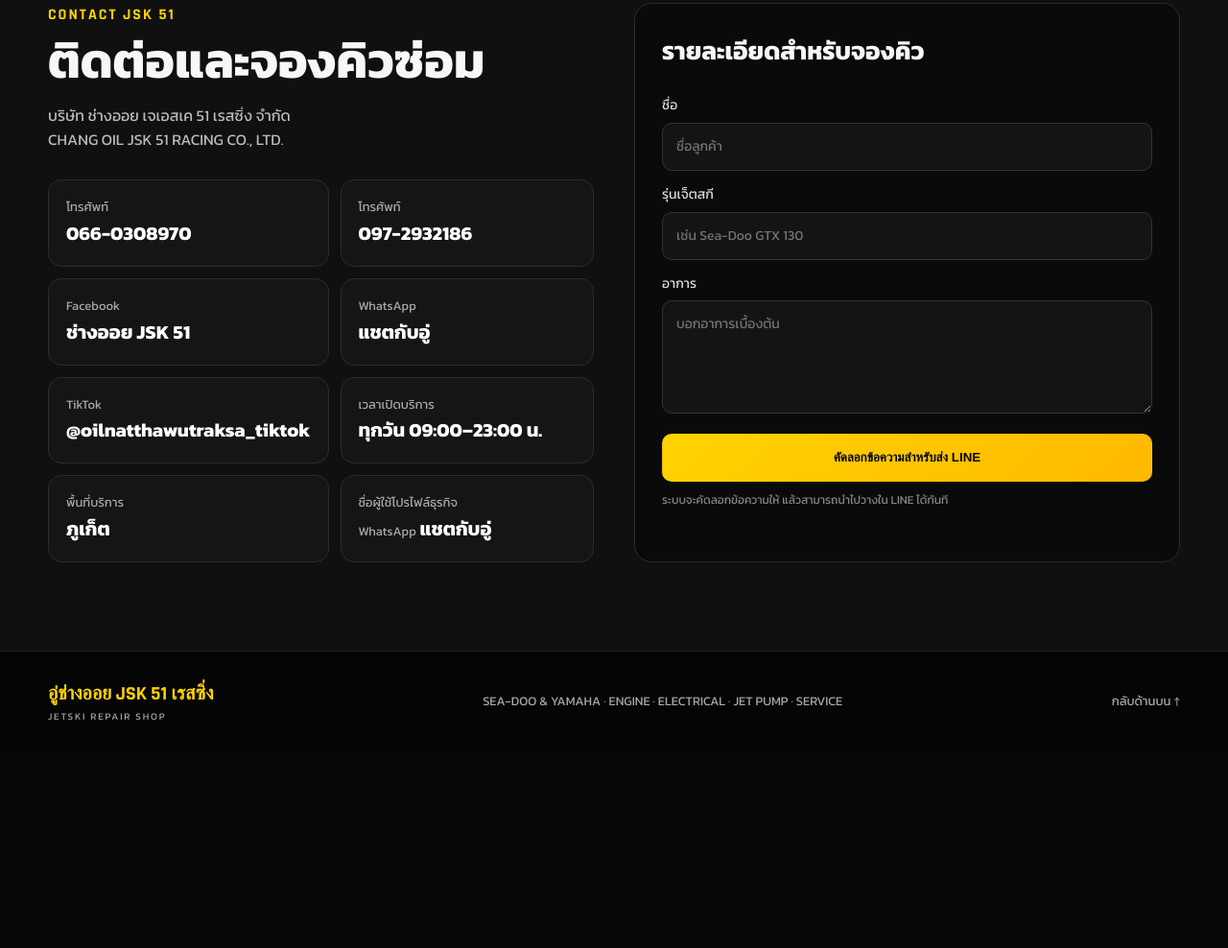
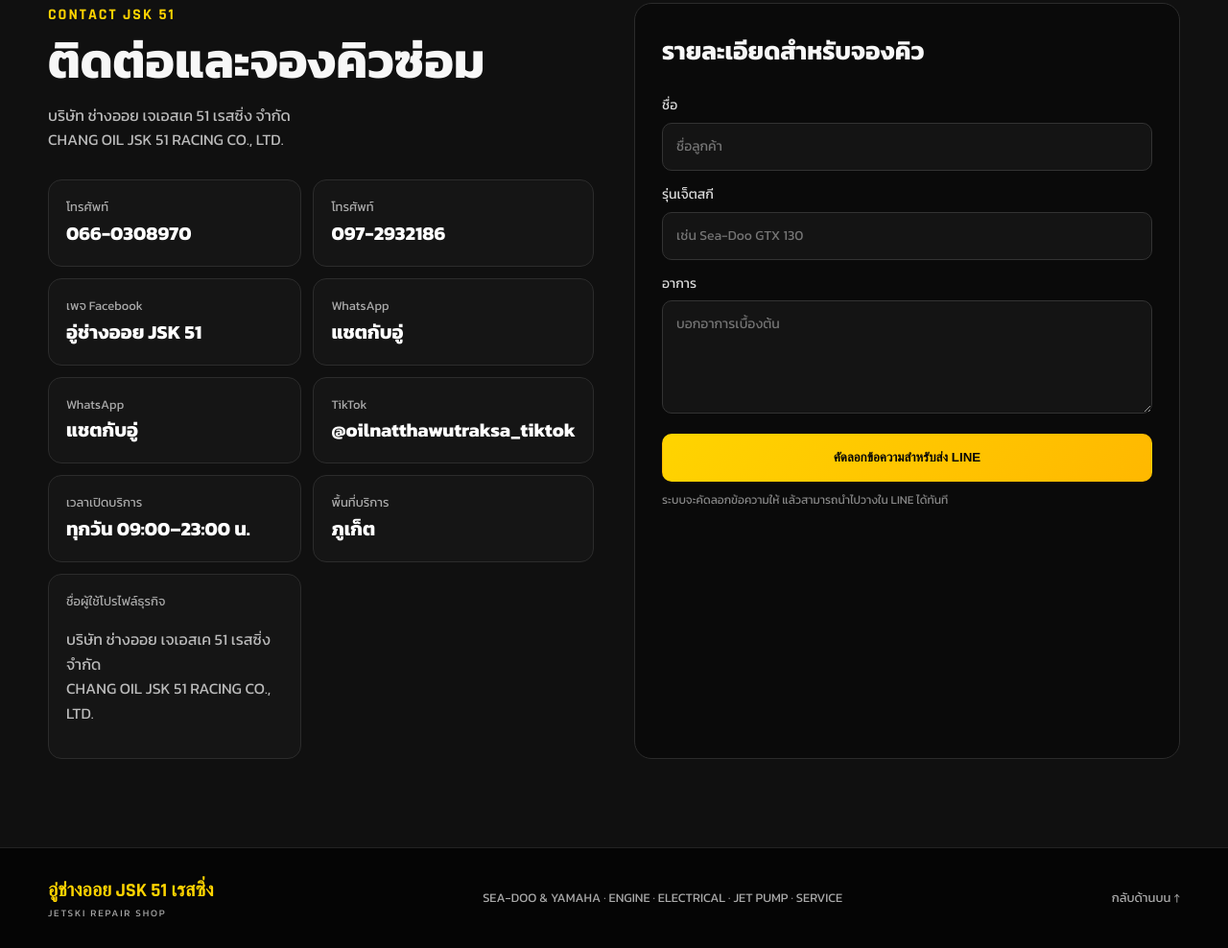
Before and after one commit to rodmayonly-web/-JSK51-OIL-JETSKI, a plain HTML site: page index.html in a window 1280 px wide. Shown: the part 6430-7418 px from the top of the page at 96% size. Before the commit the page ends 7213 px from the top, so only its background shows below. Drawn offline with Linux system fonts and the light colour scheme.

Commit message:
Update index.html

```diff
--- a/index.html
+++ b/index.html
@@ -154,9 +154,19 @@
     <strong>097-2932186</strong>
   </a>
 
-  <a href="https://facebook.com/nattwut.raksa" target="_blank">
-    <span>Facebook</span>
-    <strong>ช่างออย JSK 51</strong>
+  <a href="https://www.facebook.com/share/1APEA1jg39/?mibextid=wwXIfr"
+
+   target="_blank" rel="noopener">
+
+  <span>เพจ Facebook</span>
+
+  <strong>อู่ช่างออย JSK 51</strong>
+
+</a>
+<a href="https://wa.me/message/C3WTJVL462GDN1" target="_blank" rel="noopener">
+  <span>WhatsApp</span>
+  <strong>แชตกับอู่</strong>
+</a>
   </a>
 
 <a href="https://wa.me/message/C3WTJVL462GDN1" target="_blank" rel="noopener">
@@ -180,11 +190,10 @@
 
   <div>
     <span>ชื่อผู้ใช้โปรไฟล์ธุรกิจ</span>
-    <a href="https://wa.me/message/C3WTJVL462GDN1" target="_blank" rel="noopener">
-
-  <span>WhatsApp</span>
-
-  <strong>แชตกับอู่</strong>
+    <p class="contact-lead">
+  บริษัท ช่างออย เจเอสเค 51 เรสซิ่ง จำกัด<br>
+  CHANG OIL JSK 51 RACING CO., LTD.
+</p>
 
 </a>
   </div>
```
